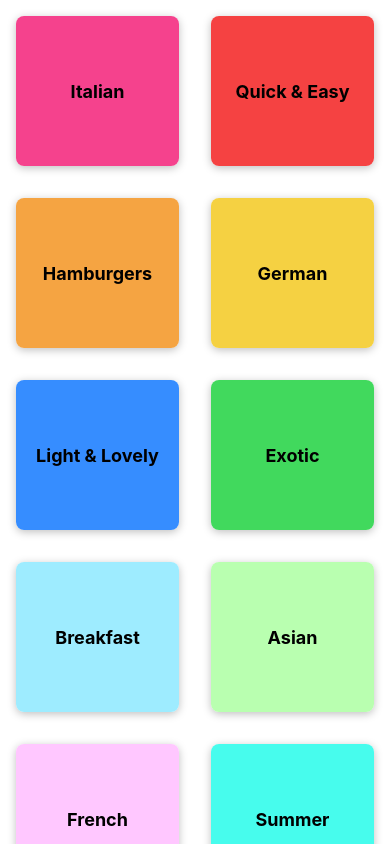
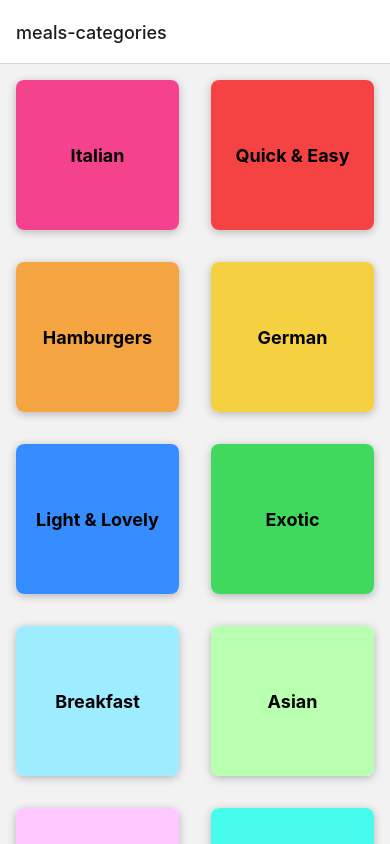
Before and after one commit to ArtyomZayarny/rn-meals-app, a React Native app: screen / in a window 390 px wide. Built offline with nearby package versions, Linux system fonts and the light colour scheme.

Commit message:
added navigation

```diff
--- a/App.js
+++ b/App.js
@@ -1,11 +1,19 @@
 import { StatusBar } from 'expo-status-bar';
 import { CategoriesScreen } from './screens/CategoriesScreen';
+import { NavigationContainer } from '@react-navigation/native';
+import { createNativeStackNavigator } from '@react-navigation/native-stack';
+
+const Stack = createNativeStackNavigator();
 
 export default function App() {
   return (
     <>
       <StatusBar style="light" />
-      <CategoriesScreen />
+      <NavigationContainer>
+        <Stack.Navigator>
+          <Stack.Screen name="meals-categories" component={CategoriesScreen} />
+        </Stack.Navigator>
+      </NavigationContainer>
     </>
   );
 }
--- a/package.json
+++ b/package.json
@@ -9,10 +9,14 @@
     "web": "expo start --web"
   },
   "dependencies": {
+    "@react-navigation/native": "^6.1.2",
+    "@react-navigation/native-stack": "^6.9.8",
     "expo": "~47.0.12",
     "expo-status-bar": "~1.4.2",
     "react": "18.1.0",
-    "react-native": "0.70.5"
+    "react-native": "0.70.5",
+    "react-native-safe-area-context": "4.4.1",
+    "react-native-screens": "~3.18.0"
   },
   "devDependencies": {
     "@babel/core": "^7.12.9"
```
Also changed, not shown: 1 other file (tests, documents, lock files or other folders).
